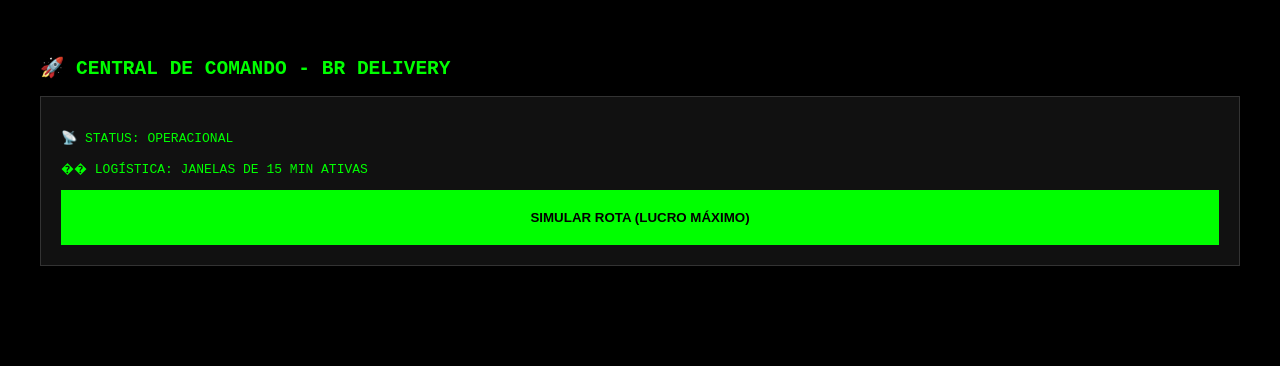
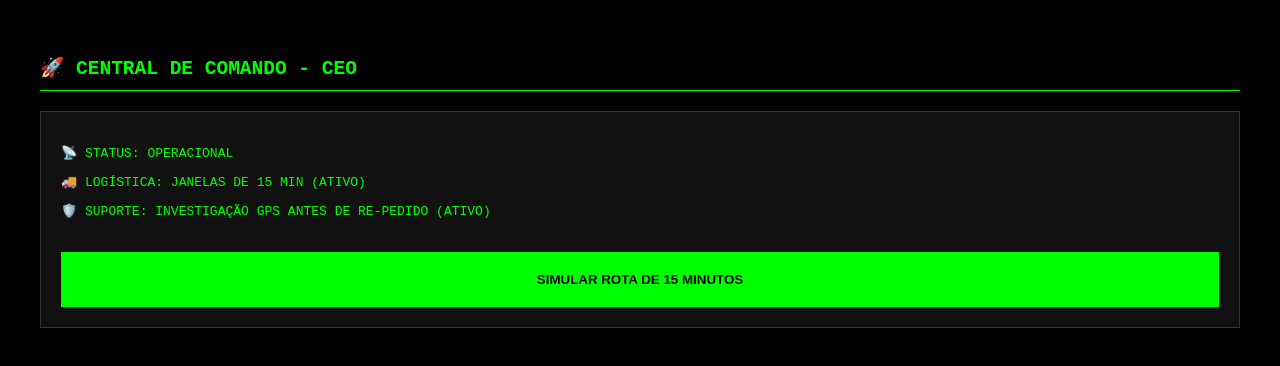
Before and after one commit to brempeedimento-byte/br-delivery-express, a Next.js app: page /admin/dashboard/teste-final in a window 1280 px wide. Shown: the top 366 px of the page. Built offline with nearby package versions, Linux system fonts and the light colour scheme.

Commit message:
SOLUÇÃO DEFINITIVA: Reset de atritos e ativação total do sistema

```diff
--- a/package.json
+++ b/package.json
@@ -1,6 +1,6 @@
 {
   "name": "br-delivery-express",
-  "version": "2.0.0",
+  "version": "3.0.0",
   "private": true,
   "scripts": {
     "dev": "next dev",
--- a/src/app/admin/dashboard/teste-final/page.tsx
+++ b/src/app/admin/dashboard/teste-final/page.tsx
@@ -1,12 +1,13 @@
 'use client';
 export default function PainelCEO() {
   return (
-    <div style={{ padding: '40px', color: '#0f0', fontFamily: 'monospace' }}>
-      <h2>🚀 CENTRAL DE COMANDO - BR DELIVERY</h2>
-      <div style={{ border: '1px solid #333', padding: '20px', background: '#111' }}>
+    <div style={{ padding: '40px' }}>
+      <h2 style={{ borderBottom: '1px solid #0f0', paddingBottom: '10px' }}>🚀 CENTRAL DE COMANDO - CEO</h2>
+      <div style={{ border: '1px solid #333', padding: '20px', background: '#111', marginTop: '20px' }}>
         <p>📡 STATUS: OPERACIONAL</p>
-        <p>�� LOGÍSTICA: JANELAS DE 15 MIN ATIVAS</p>
-        <button onClick={() => alert('Simulando acúmulo de pedidos da Mangabeira...')} style={{ width: '100%', padding: '20px', background: '#0f0', color: '#000', fontWeight: 'bold', border: 'none', cursor: 'pointer' }}>SIMULAR ROTA (LUCRO MÁXIMO)</button>
+        <p>🚚 LOGÍSTICA: JANELAS DE 15 MIN (ATIVO)</p>
+        <p>🛡️ SUPORTE: INVESTIGAÇÃO GPS ANTES DE RE-PEDIDO (ATIVO)</p>
+        <button onClick={() => alert('Simulando acúmulo de pedidos Mangabeira...\nLucro maximizado por rota!')} style={{ width: '100%', padding: '20px', background: '#0f0', color: '#000', fontWeight: 'bold', border: 'none', cursor: 'pointer', marginTop: '20px' }}>SIMULAR ROTA DE 15 MINUTOS</button>
       </div>
     </div>
   )
--- a/src/app/layout.tsx
+++ b/src/app/layout.tsx
@@ -1,7 +1,7 @@
 export default function RootLayout({ children }: { children: React.ReactNode }) {
   return (
     <html lang="pt-br">
-      <body style={{ margin: 0, background: '#000' }}>{children}</body>
+      <body style={{ margin: 0, background: '#000', color: '#0f0', fontFamily: 'monospace' }}>{children}</body>
     </html>
   )
 }
--- a/src/app/page.tsx
+++ b/src/app/page.tsx
@@ -1,9 +1,9 @@
 export default function Page() {
   return (
-    <div style={{ color: '#0f0', height: '100vh', display: 'flex', flexDirection: 'column', alignItems: 'center', justifyContent: 'center', fontFamily: 'monospace', textAlign: 'center' }}>
+    <div style={{ height: '100vh', display: 'flex', flexDirection: 'column', alignItems: 'center', justifyContent: 'center', textAlign: 'center', padding: '20px' }}>
       <h1 style={{ border: '3px solid #0f0', padding: '20px' }}>BR DELIVERY EXPRESS: ONLINE</h1>
-      <p style={{ color: '#fff' }}>SISTEMA REESTRUTURADO E SEM CONFLITOS.</p>
-      <a href="/admin/dashboard/teste-final" style={{ marginTop: '20px', color: '#000', background: '#0f0', padding: '15px', textDecoration: 'none', fontWeight: 'bold' }}>ENTRAR NA CENTRAL</a>
+      <p style={{ color: '#fff' }}>SISTEMA REESTRUTURADO. SEM CONFLITOS.</p>
+      <a href="/admin/dashboard/teste-final" style={{ marginTop: '20px', color: '#000', background: '#0f0', padding: '15px', textDecoration: 'none', fontWeight: 'bold' }}>ENTRAR NA CENTRAL DE COMANDO</a>
     </div>
   )
 }
```
